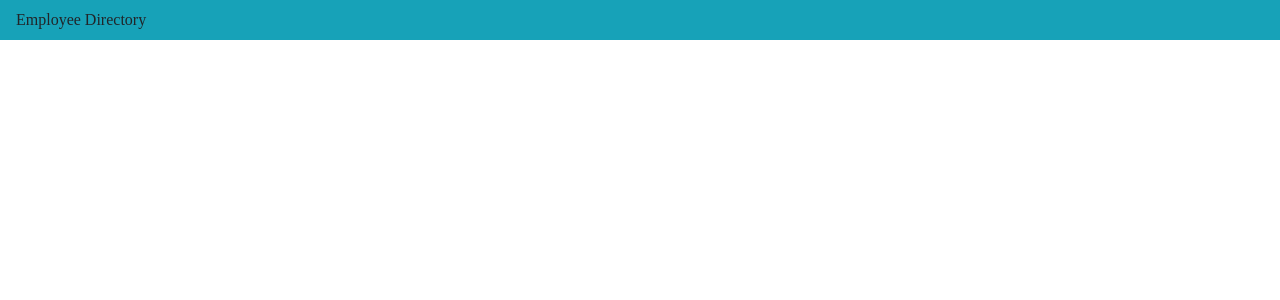
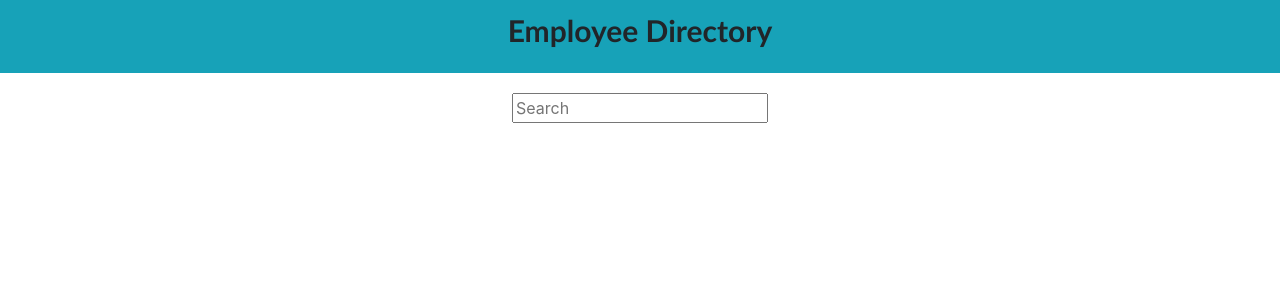
Before and after one commit to sumnimab19/React-Employee-Directory, a React (Create React App) app: page / in a window 1280 px wide. Shown: the top 300 px of the page. Built offline with nearby package versions, Linux system fonts and the light colour scheme.

Commit message:
Added search box and updated style.css on navbar

```diff
--- a/src/App.js
+++ b/src/App.js
@@ -1,12 +1,14 @@
 import React from 'react';
 // import './App.css';
 import Navbar from "./components/Navbar";
+import SearchBox from "./components/SearchBox";
 
 
 function App() {
   return (
     <div>
       <Navbar/>
+      <SearchBox/>
     </div>
   );
 }
--- a/src/components/Navbar/style.css
+++ b/src/components/Navbar/style.css
@@ -3,6 +3,9 @@ nav.navbar.navbar-default {
 }
 
 .navbar {
-  font-family: cursive;
-
+  font-family: 'Trebuchet MS', 'Lucida Sans Unicode', 'Lucida Grande', 'Lucida Sans', Arial, sans-serif;
+  justify-content: center;
+  font-weight: bolder;
+  font-size: 30px;
+  padding-bottom: 20px;
 }
--- /dev/null
+++ b/src/components/SearchBox/index.js
@@ -0,0 +1,19 @@
+import React from "react";
+import "./style.css";
+
+// Using the datalist element we can create autofill suggestions based on the props.breeds array
+function SearchBox(props) {
+  return (
+    <form className="search">
+      <div className="form-group">
+        <input
+          value={props.search}
+          onChange={props.handleInputChange}
+          placeholder="Search"
+        />
+      </div>
+    </form>
+  );
+}
+
+export default SearchBox;
--- /dev/null
+++ b/src/components/SearchBox/style.css
@@ -0,0 +1,6 @@
+form.search {
+    overflow: auto;
+    margin-bottom: 10px;
+    text-align: center;
+    margin-top: 20px;
+  }
```
